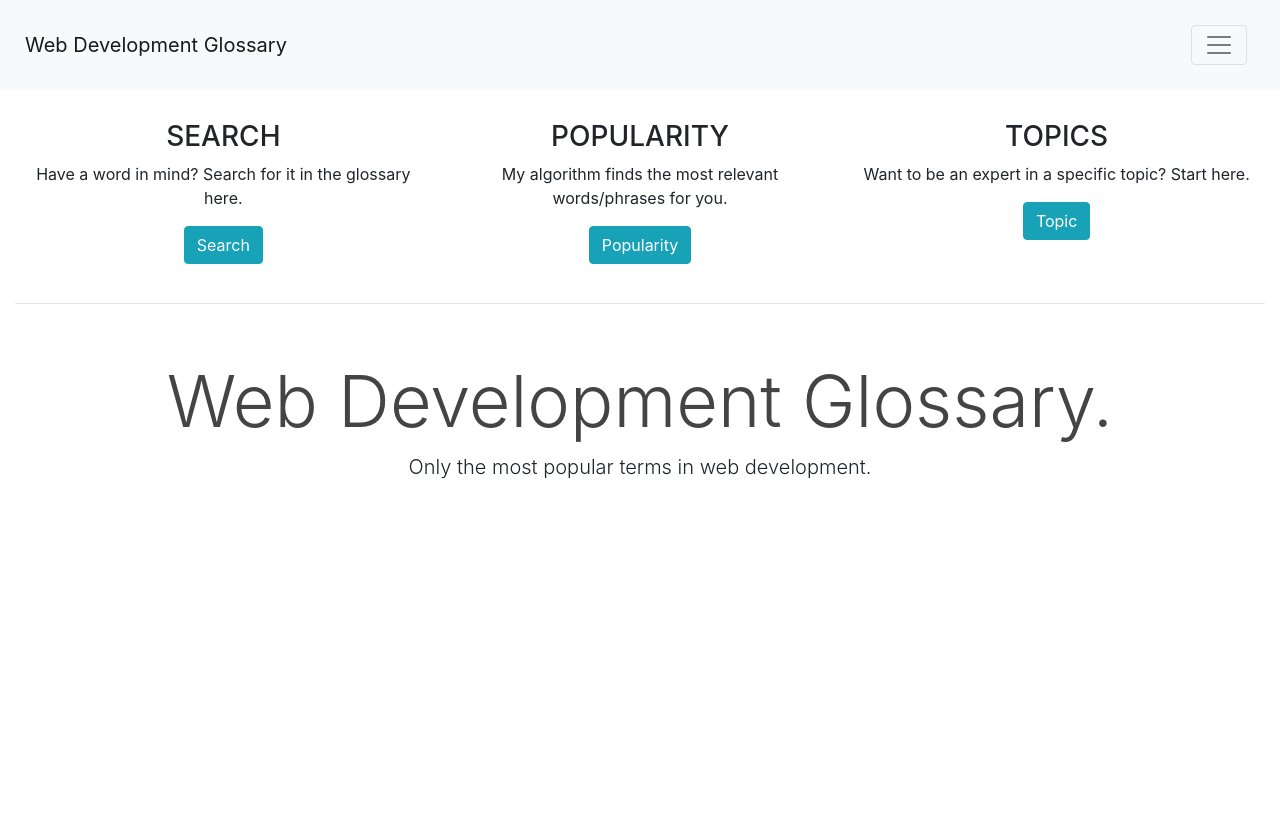
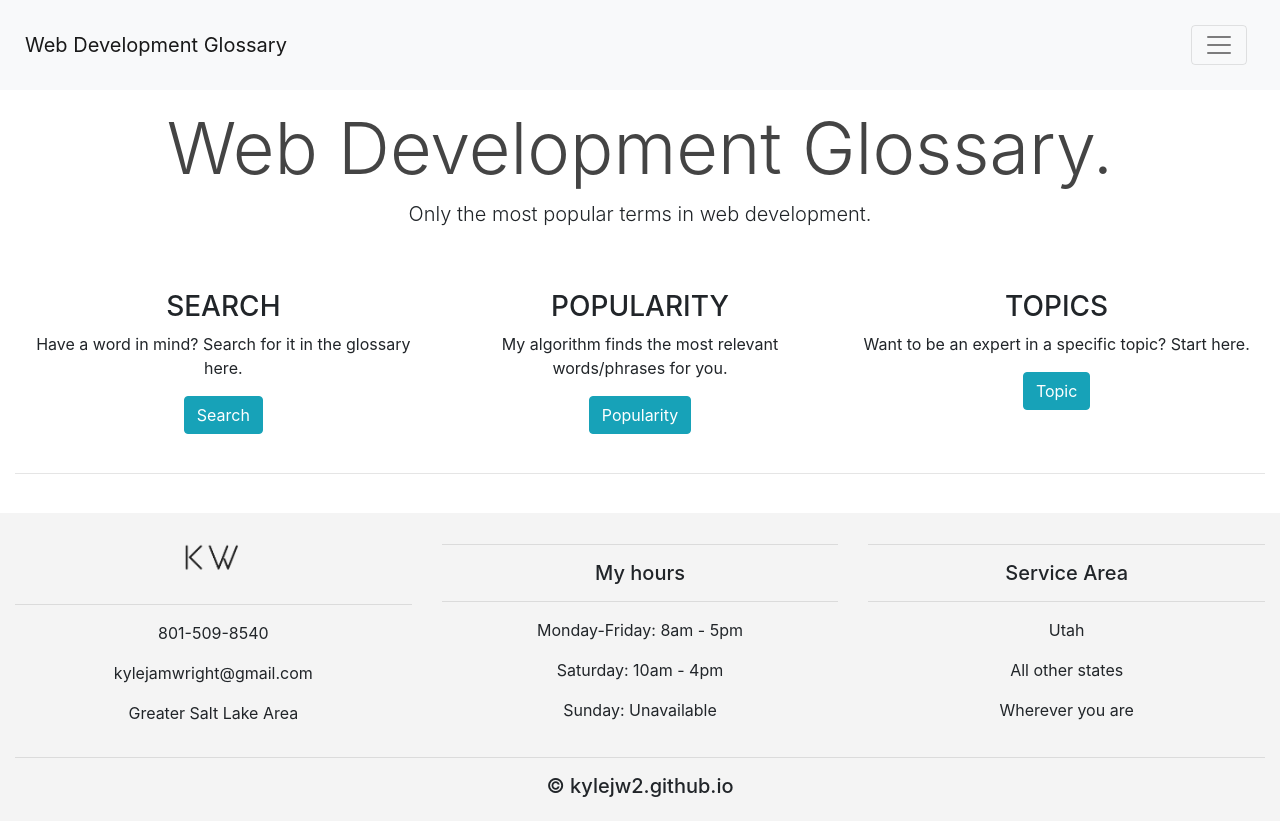
Before and after one commit to kylejw2/Catalog, a React (Create React App) app in the folder presentation/: page / in a window 1280 px wide. Before the commit the page ends 800 px from the top, so only its background shows below. Built offline with nearby package versions, Linux system fonts and the light colour scheme.

Commit message:
Implemented Delete in the user interface

```diff
--- a/presentation/public/index.html
+++ b/presentation/public/index.html
@@ -24,6 +24,8 @@
       work correctly both with client-side routing and a non-root public URL.
       Learn how to configure a non-root public URL by running `npm run build`.
     -->
+    <link rel="stylesheet" href="https://cdnjs.cloudflare.com/ajax/libs/font-awesome/4.7.0/css/font-awesome.min.css">
+
     <title>Web Development Glossary</title>
   </head>
   <body>
--- a/presentation/src/App.css
+++ b/presentation/src/App.css
@@ -53,6 +53,13 @@ footer {
     color: rgb(68, 68, 68);
 }
 
+.display-title {
+    font-weight: 300;
+    line-height: 1.2;
+    color: rgb(77,77,77);
+    font-size: 3.5rem;
+}
+
 @media only screen and (max-width: 450px) {
     .word {
         width: 100%;
--- /dev/null
+++ b/presentation/src/components/footer.js
@@ -0,0 +1,42 @@
+import React from 'react';
+import icon from '../assets/icon.png';
+
+const Footer = () => {
+    return (
+        <footer>
+            <div className='container-fluid padding'>
+            <div className='row text-center'>
+                <div className='col-md-4'>
+                    <img src={icon} alt='' width='60px'/>
+                    <hr className='light'/>
+                    <p>801-509-8540</p>
+                    <p>kylejamwright@gmail.com</p>
+                    <p>Greater Salt Lake Area</p>
+                </div>
+                <div className='col-md-4'>
+                    <hr className='light'/>
+                    <h5>My hours</h5>
+                    <hr className='light'/>
+                    <p>Monday-Friday: 8am - 5pm</p>
+                    <p>Saturday: 10am - 4pm</p>
+                    <p>Sunday: Unavailable</p>
+                </div>
+                <div className='col-md-4'>
+                    <hr className='light'/>
+                    <h5>Service Area</h5>
+                    <hr className='light'/>
+                    <p>Utah</p>
+                    <p>All other states</p>
+                    <p>Wherever you are</p>
+                </div>
+                <div className='col-12'>
+                    <hr className='light-100'/>
+                    <h5>&copy; kylejw2.github.io</h5>
+                </div>
+            </div>
+            </div>
+        </footer>
+    )
+}
+
+export default Footer;
--- a/presentation/src/components/glossary.js
+++ b/presentation/src/components/glossary.js
@@ -1,7 +1,7 @@
 import React from 'react';
 import Word from './word';
-import icon from '../assets/icon.png';
 import MyJumbotron from './myJumbotron';
+import Footer from './footer';
 
 class Glossary extends React.Component {
     constructor(props) {
@@ -22,6 +22,14 @@ class Glossary extends React.Component {
         this.refresh();
     }
 
+    removeTerm = async (id) => {
+        const options = {
+            method: 'DELETE',
+        }
+        await fetch(`${process.env.REACT_APP_API_URL}/glossary/${id}`, options);
+        this.refresh();
+    }
+
     refresh = async (popularity = false) => {
         const response = await fetch(`${process.env.REACT_APP_API_URL}/glossary`);
         const data = await response.json();
@@ -38,7 +46,7 @@ class Glossary extends React.Component {
 
 
     render() {
-        const words = this.state.words.map(word => <Word key={word._id} word={word} />);
+        const words = this.state.words.map(word => <Word key={word._id} word={word} remove={this.removeTerm} />);
         return (
             <>
             <MyJumbotron toggle={this.handleToggle} refresh={this.refresh} />
@@ -47,39 +55,7 @@ class Glossary extends React.Component {
                     {words}
                 </div>
             </div>
-            <footer>
-                <div className='container-fluid padding'>
-                <div className='row text-center'>
-                    <div className='col-md-4'>
-                        <img src={icon} alt='' width='60px'/>
-                        <hr className='light'/>
-                        <p>801-509-8540</p>
-                        <p>kylejamwright@gmail.com</p>
-                        <p>Greater Salt Lake Area</p>
-                    </div>
-                    <div className='col-md-4'>
-                        <hr className='light'/>
-                        <h5>My hours</h5>
-                        <hr className='light'/>
-                        <p>Monday-Friday: 8am - 5pm</p>
-                        <p>Saturday: 10am - 4pm</p>
-                        <p>Sunday: Closed</p>
-                    </div>
-                    <div className='col-md-4'>
-                        <hr className='light'/>
-                        <h5>Service Area</h5>
-                        <hr className='light'/>
-                        <p>Utah</p>
-                        <p>All other states</p>
-                        <p>Wherever you are</p>
-                    </div>
-                    <div className='col-12'>
-                        <hr className='light-100'/>
-                        <h5>&copy; kylejw2.github.io</h5>
-                    </div>
-                </div>
-                </div>
-            </footer>
+            <Footer />
             </>
         )
     }
--- a/presentation/src/components/home.js
+++ b/presentation/src/components/home.js
@@ -1,5 +1,6 @@
 import React from 'react';
 import {Button} from 'reactstrap';
+import Footer from './footer';
 import '../App.css';
 
 function App() {
@@ -7,6 +8,17 @@ function App() {
     <div>
         {/* <MyJumbotron /> */}
         {/* <MyCarousel /> */}
+        <div className='container-fluid padding'>
+          <div className='row welcome text-center'>
+              <div className='col-12'>
+                  <h1 className='display-3'>Web Development Glossary.</h1>
+              </div>
+              <hr/>
+              <div className='col-12'>
+                  <p className='lead'>Only the most popular terms in web development.</p>
+              </div>
+          </div>
+        </div>
         <div className='container-fluid padding'>
         <div className='row text-center padding'>
         <div className='col-md-4 col-sm-6'>
@@ -27,18 +39,7 @@ function App() {
         </div>
         <hr className='my-4' />
         </div>
-
-        <div class='container-fluid padding'>
-          <div class='row welcome text-center'>
-              <div class='col-12'>
-                  <h1 class='display-3'>Web Development Glossary.</h1>
-              </div>
-              <hr/>
-              <div class='col-12'>
-                  <p class='lead'>Only the most popular terms in web development.</p>
-              </div>
-          </div>
-        </div>
+        <Footer />
     </div>
   );
 }
--- a/presentation/src/components/myJumbotron.js
+++ b/presentation/src/components/myJumbotron.js
@@ -14,7 +14,7 @@ import {
         <Container>
             <Row>
                 <Col>
-                    <h1>Glossary</h1>
+                    <h1 className="display-title">Glossary</h1>
                     <div className='buttons'>
                         <AddWord refresh={props.refresh}/>
                         <Button color='secondary' onClick={props.toggle}>Popularity</Button>
--- a/presentation/src/components/word.js
+++ b/presentation/src/components/word.js
@@ -1,5 +1,5 @@
 import React, { useState } from 'react';
-import { Collapse, CardBody, Card } from 'reactstrap';
+import { Collapse, CardBody, Card, Button } from 'reactstrap';
 
 const Word = (props) => {
     const [isOpen, setIsOpen] = useState(false);
@@ -8,6 +8,10 @@ const Word = (props) => {
     let definition = '';
     props.word.term !== undefined ? (definition = props.word.definition.reduce((acc, def, index) => index === props.word.definition.length - 1 ? acc += def : acc += def + ' ', ''))
     : definition = '';
+
+    const handleClick = () => {
+      props.remove(props.word._id);
+    }
 
     return (
     <div className="word">
@@ -18,6 +22,7 @@ const Word = (props) => {
           {definition}
           </CardBody>
         </Card>
+          <Button outline color="danger" onClick={handleClick}><i className="fa fa-trash-o" style={{fontSize:"20px"}}></i></Button>
       </Collapse>
     </div>
   );
```
